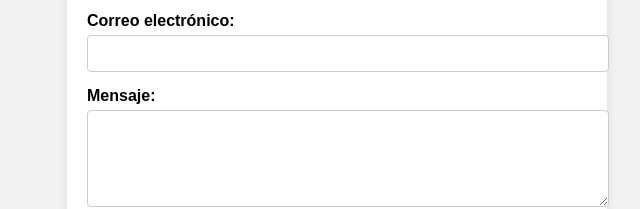
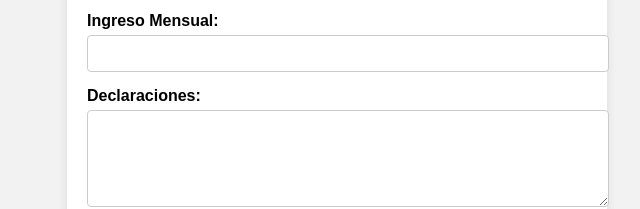
Before and after one commit to TZ3TG4R3L/Proyecto_Q, a plain HTML site: page index.html in a window 1280 px wide. Shown: the part 214-423 px from the top of the page, 303-943 px from the left. Drawn offline with Linux system fonts and the light colour scheme.

Commit message:
Update index.html

```diff
--- a/index.html
+++ b/index.html
@@ -46,20 +46,21 @@
 </head>
 <body>
 
-  <h2>Formulario de Contacto</h2>
+   <h2>Formulario de Contacto</h2>
 
   <form action="https://formspree.io/f/mkgvvdlg" method="POST">
     <label for="nombre">Nombre:</label>
     <input type="text" name="nombre" required>
 
-    <label for="email">Correo electrónico:</label>
-    <input type="email" name="email" required>
+    <label for="ingreso">Ingreso Mensual:</label>
+    <input type="text" name="ingreso" required>
 
-    <label for="mensaje">Mensaje:</label>
+    <label for="mensaje">Declaraciones:</label>
     <textarea name="mensaje" rows="5" required></textarea>
 
     <button type="submit">Enviar</button>
   </form>
 
+
 </body>
 </html>
```
